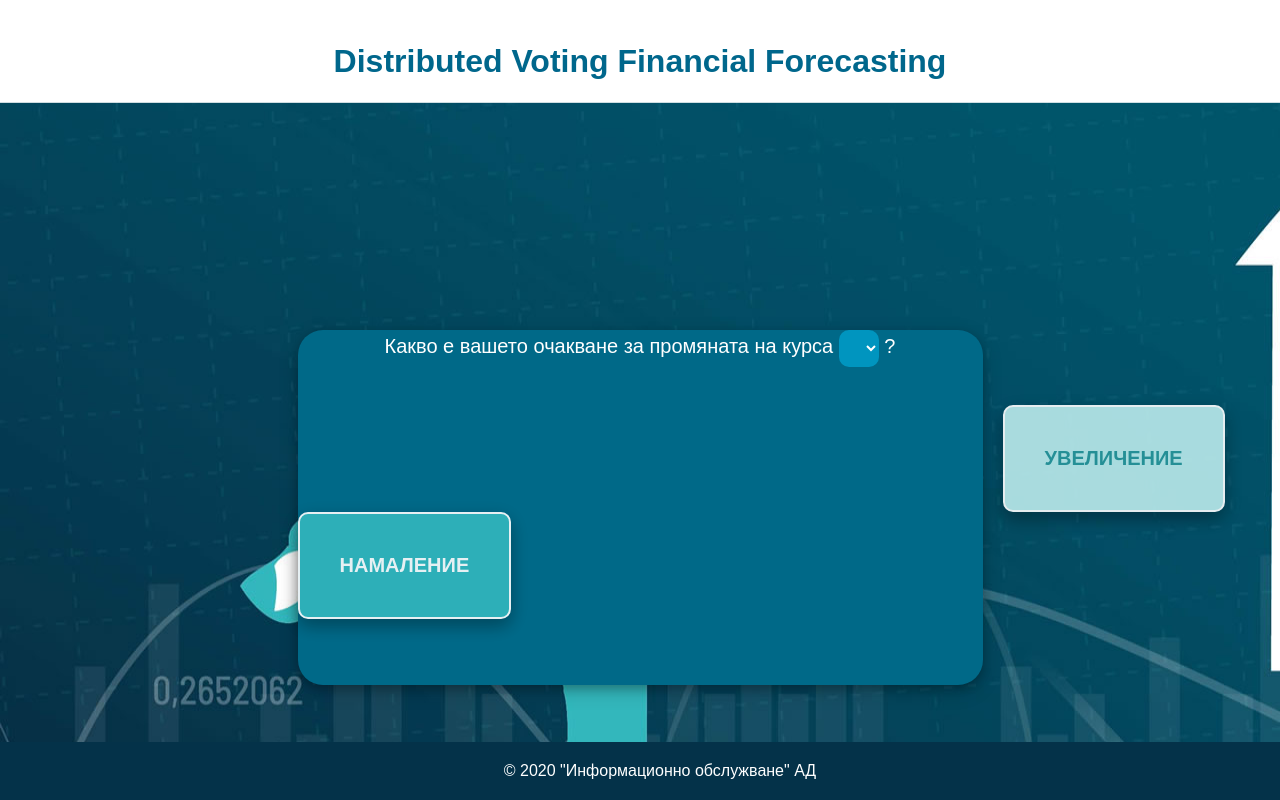
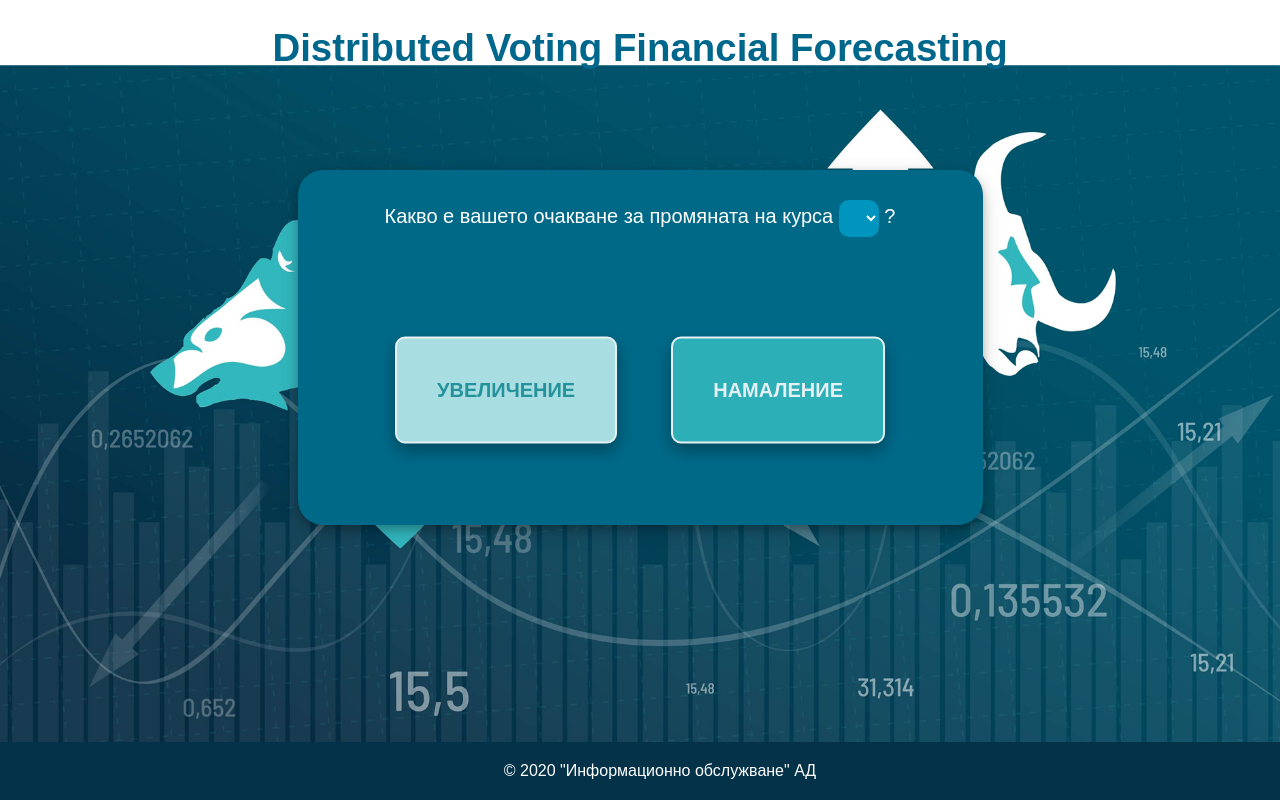
Before and after one commit to is2020web/Distributed-Voting-Financial-Forecasting, a PHP site: page / in a window 1280 px wide. Run offline with PHP 8.4, Linux system fonts and the light colour scheme; lists and menus that the app fills with data are empty.

Commit message:
Fixes were done

```diff
--- a/client/index.php
+++ b/client/index.php
@@ -59,9 +59,8 @@ function selectCurrencyPairs() {
 
 <body onload="loadCurrencyPairs();selectCurrencyPairs();">
 <h1>Distributed Voting Financial Forecasting</h1>
-<hr/>
 
-<div>
+<div class="container">
 	<div>
 		<!-- Зона за показване на вече изчислени прогнози. --->
 	</div>
@@ -80,13 +79,14 @@ function selectCurrencyPairs() {
 			</p>
 
 			<br/>
+			<div class="center">
 			<button id="vote_up" name="vote" value="up">Увеличение</button>
 			<button id="vote_down" name="vote" value="down">Намаление</button>
+			</div>
 		</form>
 	</div>
 </div>
 
-<hr/>
 <footer>
 &copy; 2020 "Информационно обслужване" АД
 </footer>
--- a/client/style.css
+++ b/client/style.css
@@ -1,13 +1,15 @@
 body {
-  	background: url("bearish_bullish.jpg");
-  	background-repeat: no-repeat;
-  	background-size: 1920px 1259px;
-	margin-top: 43px;
+  	background: url("bearish_bullish.png");
+	background-position: top center;
+	background-repeat: no-repeat;
+	background-attachment: fixed;
+	background-size: cover;
 }
 
 h1 {
 	color: #00678C;
 	text-align: center;
+	font-size:3vw;
 	font-family: Arial, Helvetica, sans-serif;
 }
 
@@ -16,7 +18,7 @@ p {
 	font-family: Arial, Helvetica, sans-serif;
 	font-size: 20px;
 	text-align: center;
-	margin-top: 250px;
+	padding-top: 30px;
 }
 
 select {
@@ -25,10 +27,10 @@ select {
 	border-radius: 10px;
 	color: white;
 	background-color: #0095BF;
-
 }
 
 #vote_down {
+	display:inline-block;
 	background-color: #32B7BE;
 	padding: 40px 40px;
 	border: 2px solid white;
@@ -38,10 +40,12 @@ select {
 	font-size: 20px;
 	font-weight: bold;
 	text-transform: uppercase;
+	margin-bottom: 20px;
 	box-shadow: 0 8px 16px 0 rgba(0,0,0,0.2), 0 6px 20px 0 rgba(0,0,0,0.19);
 }
 
 #vote_up {
+	display:inline-block;
 	background-color: #BBEBEC;
 	padding: 40px 40px;
 	border: 2px solid white;
@@ -51,8 +55,8 @@ select {
 	font-size: 20px;
 	font-weight: bold;
 	text-transform: uppercase;
-	margin-left: 705px;
 	margin-right: 50px;
+	margin-bottom: 20px;
 	box-shadow: 0 8px 16px 0 rgba(0,0,0,0.2), 0 6px 20px 0 rgba(0,0,0,0.19);
 }
 
@@ -78,17 +82,22 @@ footer {
 	font-family: Arial, Helvetica, sans-serif;
 }
 
-hr {
-	display: none;
-}
-
 div.voting_form {
 	width: 685px;
 	height: 355px;
 	margin-left: auto;
 	margin-right: auto;
-	margin-top: 250px;
+	margin-top: 100px;
 	border-radius: 25px;
 	background: #006988;
 	box-shadow: 0 4px 8px 0 rgba(0, 0, 0, 0.2), 0 6px 20px 0 rgba(0, 0, 0, 0.19);
 }
+
+div.center {
+	margin: 0;
+	position: absolute;
+	top: 50%;
+	left: 50%;
+	-ms-transform: translate(-50%, -50%);
+	transform: translate(-50%, -50%);
+}
```
Also changed, not shown: client/bearish_bullish.fw.png (deleted), client/bearish_bullish.jpg (deleted), client/bearish_bullish.png (added).
